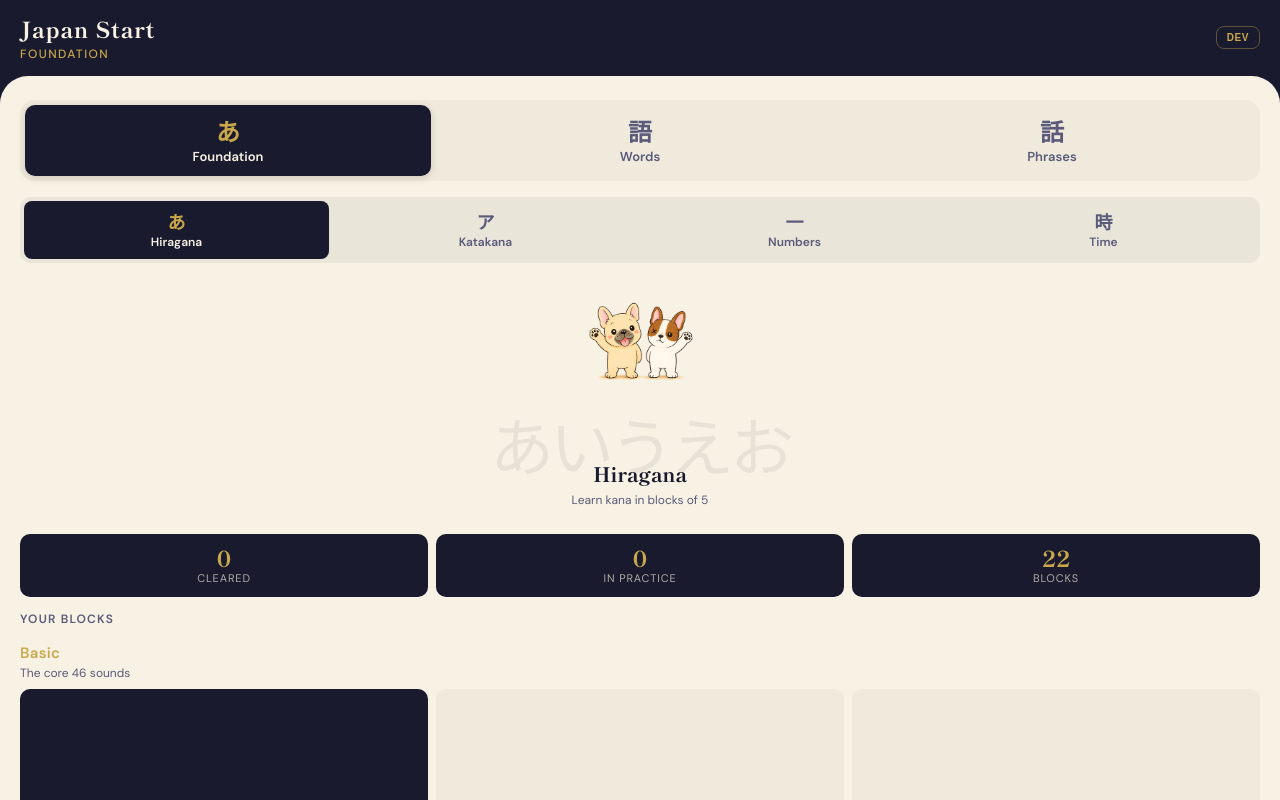
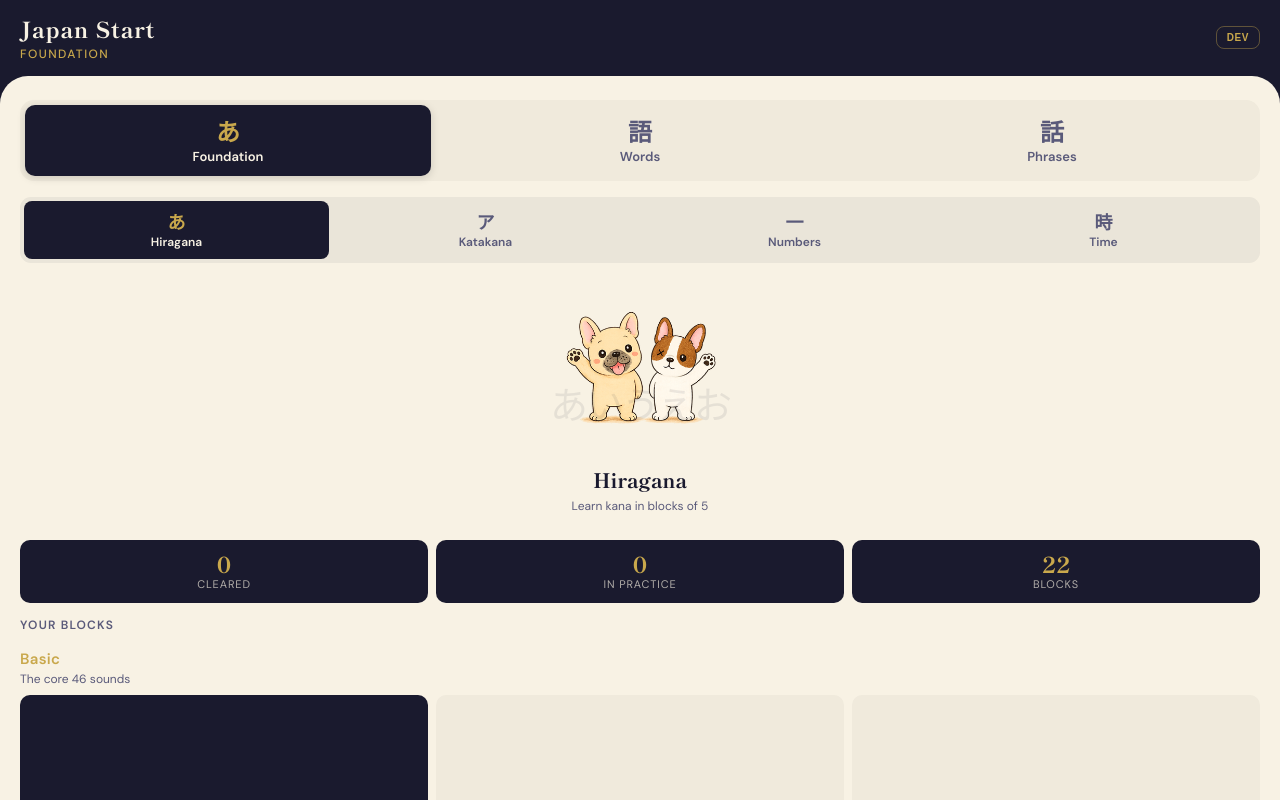
Before and after one commit to japanapp/nihongo-drill, a plain HTML site: page index.html in a window 1280 px wide. Drawn offline with Linux system fonts and the light colour scheme.

Commit message:
Update index.html

```diff
--- a/index.html
+++ b/index.html
@@ -63,10 +63,10 @@
     .sub-tab.active .st-icon { color: var(--gold); }
 
     /* ── HOME ── */
-    .home-hero { text-align: center; padding: 4px 0 14px; }
-    .kanji-bg { font-family: 'Shippori Mincho', serif; font-size: 64px; color: var(--ink); opacity: .07; line-height: 1; user-select: none; letter-spacing: -4px; }
-    .home-hero h2 { font-family: 'Shippori Mincho', serif; font-size: 20px; font-weight: 800; color: var(--ink); margin-top: -16px; }
-    .home-hero p { color: var(--text-soft); font-size: 12px; margin-top: 4px; }
+    .home-hero { text-align: center; padding: 4px 0 14px; position: relative; }
+    .kanji-bg { font-family: 'Shippori Mincho', serif; font-size: 38px; color: var(--ink); opacity: .08; line-height: 1; user-select: none; letter-spacing: -2px; position: absolute; top: 50%; left: 50%; transform: translate(-50%, -50%); white-space: nowrap; pointer-events: none; z-index: 0; }
+    .home-hero h2 { font-family: 'Shippori Mincho', serif; font-size: 20px; font-weight: 800; color: var(--ink); position: relative; z-index: 1; margin-top: 0; }
+    .home-hero p { color: var(--text-soft); font-size: 12px; margin-top: 4px; position: relative; z-index: 1; }
 
     .stats-bar { display: grid; grid-template-columns: repeat(3,1fr); gap: 8px; margin: 12px 0; }
     .stat-card { background: var(--ink); border-radius: var(--radius-sm); padding: 12px 8px; text-align: center; }
@@ -149,6 +149,7 @@
     .sn-hint  { font-size: 11px; color: var(--paper); opacity: .45; margin-top: 3px; line-height: 1.4; }
 
     /* Word drill study cards */
+    .furigana { font-family: var(--kana-font); font-size: 13px; color: var(--gold); opacity: .8; margin-top: -4px; margin-bottom: 2px; letter-spacing: .02em; }
     .word-card { background: var(--white); border-radius: var(--radius); padding: 13px 16px; margin-bottom: 9px; display: grid; gap: 4px; box-shadow: 0 2px 8px rgba(0,0,0,.06); }
     .word-card .kana { font-family: 'Shippori Mincho', serif; font-size: 26px; font-weight: 600; color: var(--ink); }
     .word-card .romaji { font-size: 13px; color: var(--text-soft); }
@@ -221,7 +222,7 @@
     .ftbtn:first-child { border-right: 1px solid rgba(26,26,46,.2); }
 
     /* COMPLETE */
-    .mascot-img { display: block; width: 220px; max-width: 80%; margin: 0 auto 12px; border-radius: 12px; }
+    .mascot-img { display: block; width: 280px; max-width: 90%; margin: 0 auto 16px; border-radius: 14px; }
     .complete-card { background: var(--ink); border-radius: 24px; padding: 30px 20px; text-align: center; color: var(--paper); box-shadow: var(--shadow-lg); }
     .complete-card .big-emoji { font-size: 46px; margin-bottom: 10px; }
     .complete-card h2 { font-family: 'Shippori Mincho', serif; font-size: 22px; font-weight: 800; color: var(--gold-light); margin-bottom: 5px; }
@@ -1234,9 +1235,8 @@ function renderSectionHome(body) {
     }).join('') + '</div>';
 
   // Hero
-  const heroMascot = cleared === 0 && !practised
-    ? `<img src="images/states/welcome.png" class="mascot-img" style="width:180px;margin-bottom:8px" alt="Welcome!">`
-    : '';
+  // Show welcome mascot always on Foundation home — they guide the learner
+  const heroMascot = `<img src="images/states/welcome.png" class="mascot-img" style="width:260px;margin-bottom:8px" alt="Luna and Bentley">`;
   html += `<div class="home-hero">
     ${heroMascot}
     <div class="kanji-bg">${meta.heroBg}</div>
@@ -1348,7 +1348,8 @@ function renderSectionHome(body) {
   }
 
   html += '<div class="section-heading">Your Blocks</div>';
-  const isKana = (currentTab==='hiragana'||currentTab==='katakana');
+  // isKana only applies when we're in the Foundation section (not the Words drill)
+  const isKana  = isFound && (currentTab==='hiragana'||currentTab==='katakana');
   const gridCls = isFound ? (isKana ? 'block-grid' : 'block-grid-3') : 'block-grid';
 
   // For kana tabs, group blocks under tier sub-headings (Basic / Dakuten / Combo)
@@ -1461,12 +1462,15 @@ function openBlock(i) {
     // Drill section — word cards
     cards = currentBlock.map(w => {
       const script = currentTab==='hiragana'?w.hiragana:currentTab==='katakana'?w.katakana:w.kanji;
-      // For katakana loanwords, show the katakana prominently with a note
       const loanNote = (currentTab==='katakana')
         ? `<div style="font-size:9px;color:var(--text-soft);margin-top:2px;letter-spacing:.06em;text-transform:uppercase">loanword</div>`
         : '';
+      // Kanji tab: show kanji large + hiragana reading below so user knows how to sound it out
+      const furigana = (currentTab==='kanji' && w.hiragana)
+        ? `<div class="furigana">${w.hiragana}</div>` : '';
       return `<div class="word-card">
         <div class="kana">${script}</div>
+        ${furigana}
         <div class="romaji">${w.romaji}</div>
         <div class="english">${w.english}</div>
         ${loanNote}
```
